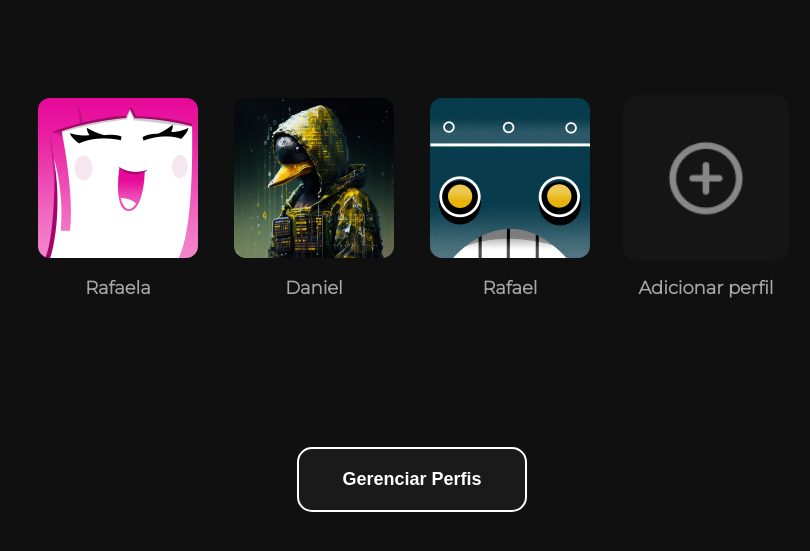
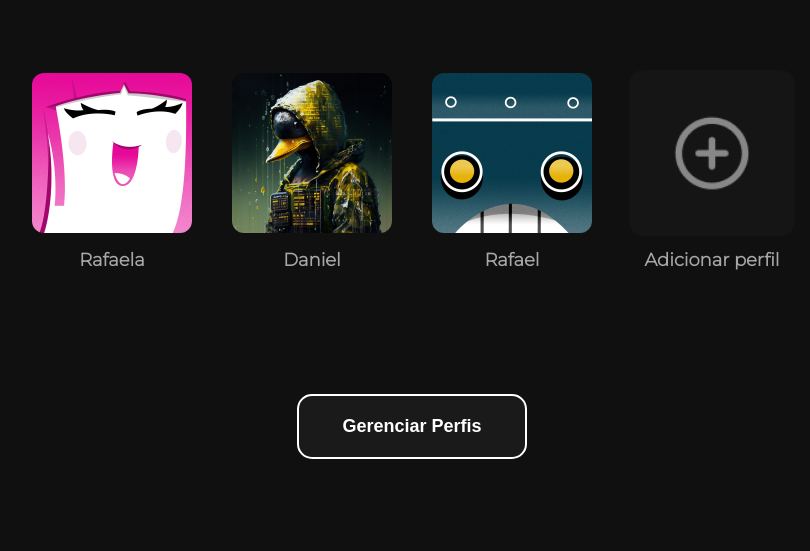
Before and after one commit to DanielNevesFonseca/HTML-CSS__KenzieFlix, a plain HTML site: page index.html in a window 1280 px wide. Shown: the part 229-780 px from the top of the page, without its empty margins (228-1038 px from the left). Drawn offline with Linux system fonts and the light colour scheme.

Commit message:
fix: create style for .cards div class

```diff
--- a/css/style.css
+++ b/css/style.css
@@ -30,7 +30,15 @@ h3 {
   justify-content: center;
   align-items: center;
   width: 70%;
-  margin: 50px;
+  margin: 25px;
+}
+
+.cards div {
+  width: 160px;
+  margin: 0 20px;
+  display: flex;
+  flex-direction: column;
+  align-items: center;
 }
 
 .cards img {
```
